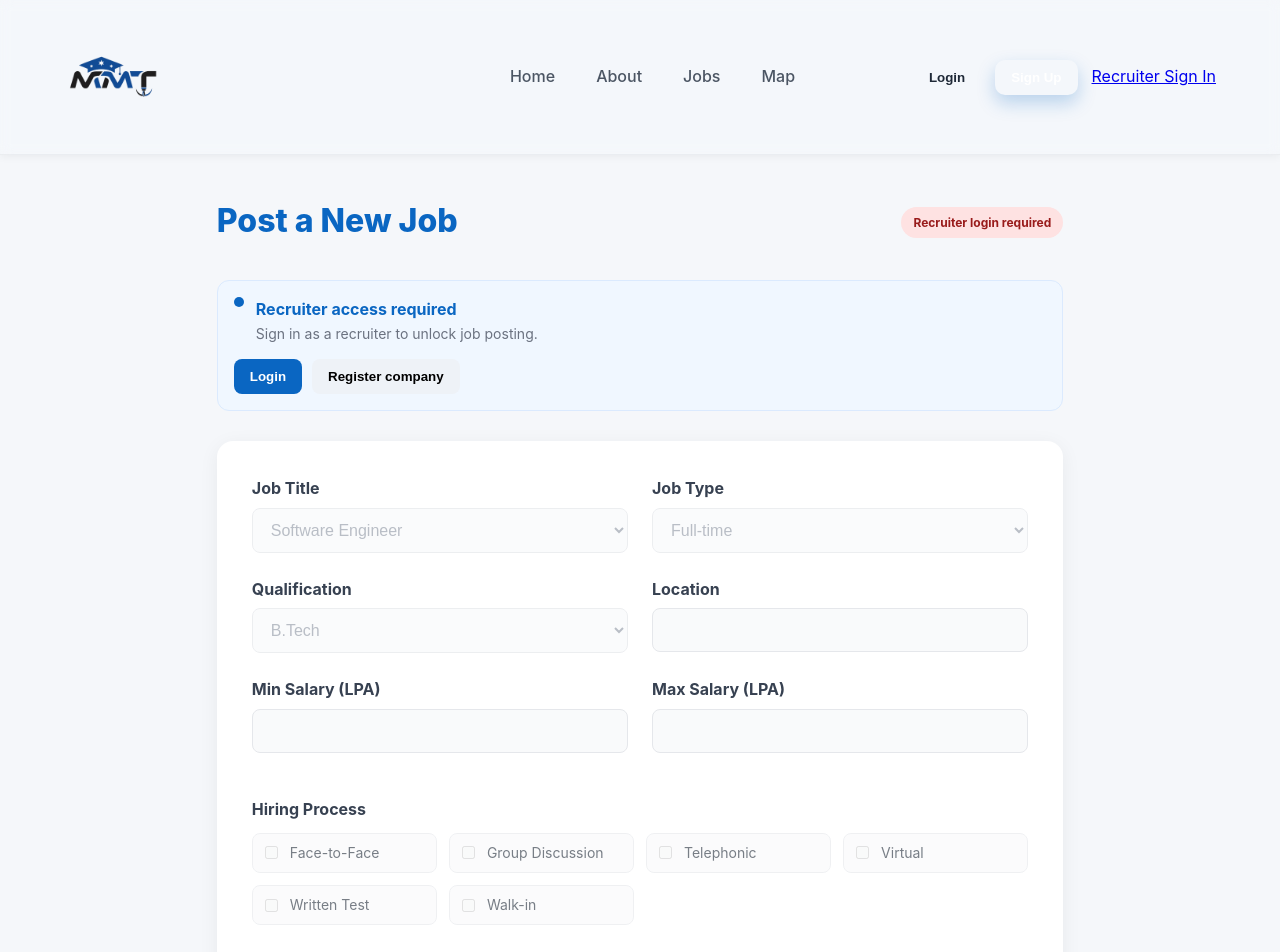
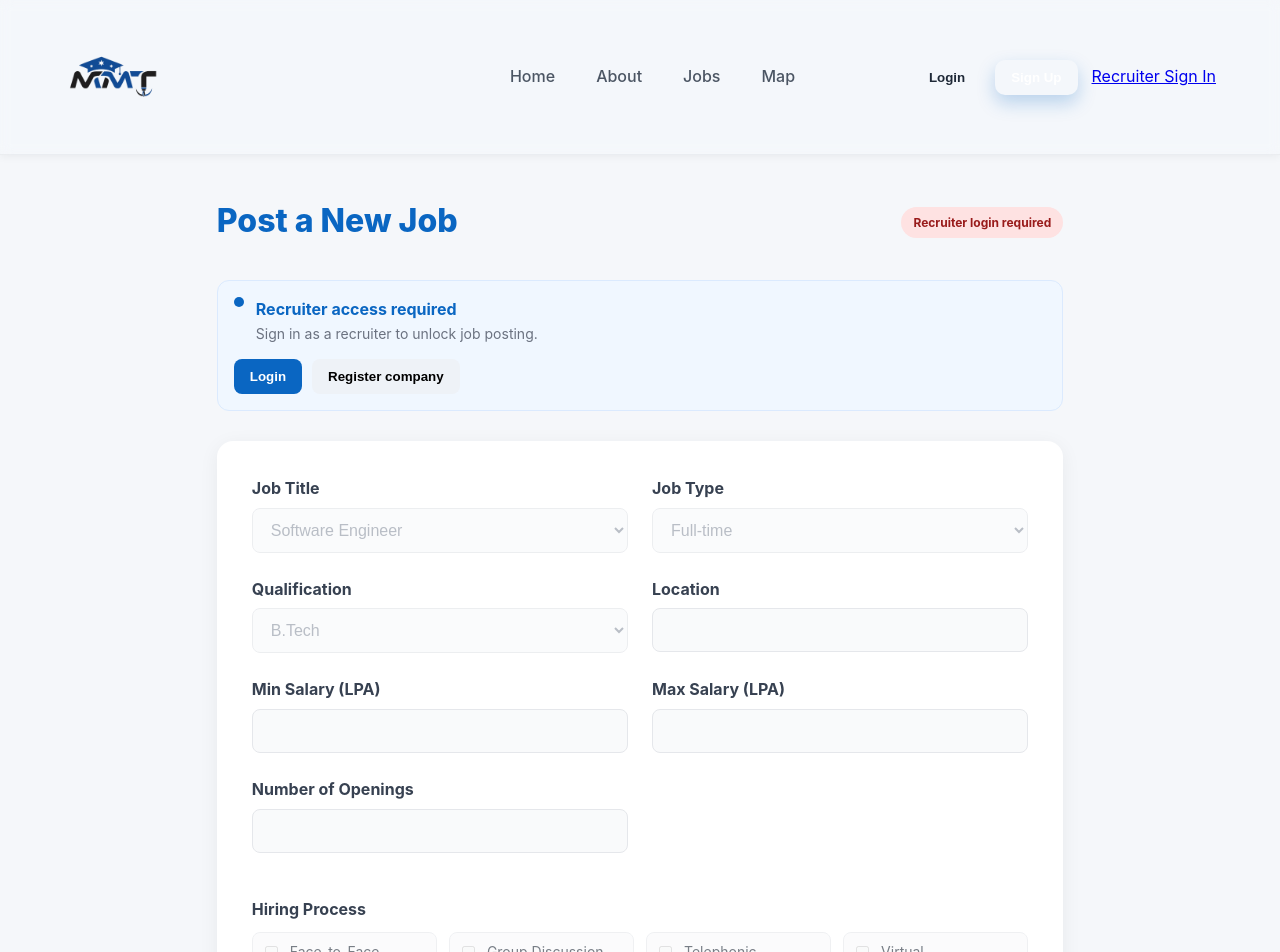
Before and after one commit to sanidhyarc200/Mmtijobs, a React (Vite) app: page /post-job in a window 1280 px wide. Shown: the top 952 px of the page. Built offline with nearby package versions, Linux system fonts and the light colour scheme.

Commit message:
number of openings

```diff
--- a/src/pages/PostJob.jsx
+++ b/src/pages/PostJob.jsx
@@ -47,6 +47,8 @@ export default function PostJob() {
     cgpa: "",
     gender: "Any",
     description: "",
+    numberOfOpenings: "",
+
   });
 
   const [errors, setErrors] = useState({});
@@ -81,6 +83,8 @@ export default function PostJob() {
     if (!form.expFrom) newErrors.expFrom = "Experience from required";
     if (!form.expTo || parseFloat(form.expTo) < parseFloat(form.expFrom)) newErrors.expTo = "Enter valid experience";
     if (!form.description.trim()) newErrors.description = "Description required";
+    if (!form.numberOfOpenings || form.numberOfOpenings <= 0)
+      newErrors.numberOfOpenings = "Enter valid number of openings";
 
     setErrors(newErrors);
     return Object.keys(newErrors).length === 0;
@@ -107,6 +111,7 @@ export default function PostJob() {
       cgpa: form.cgpa,
       gender: form.gender,
       description: form.description.trim(),
+      numberOfOpenings: form.numberOfOpenings,
       postedBy: user.id,
       company: user.company || user.name || "Unknown Company",
       posterEmail: user.email,
@@ -345,6 +350,22 @@ export default function PostJob() {
             />
             {errors.salaryMax && <p style={err}>{errors.salaryMax}</p>}
           </div>
+          {/* Number of Openings */}
+          <div style={group}>
+            <label style={lbl}>Number of Openings</label>
+            <input
+              name="numberOfOpenings"
+              type="number"
+              value={form.numberOfOpenings}
+              onChange={handleChange}
+              disabled={disabled}
+              style={inp(disabled)}
+            />
+            {errors.numberOfOpenings && (
+              <p style={err}>{errors.numberOfOpenings}</p>
+            )}
+          </div>
+
 
           {/* Hiring Process */}
           <div style={{ gridColumn: "1 / -1", marginTop: 20 }}>
```
